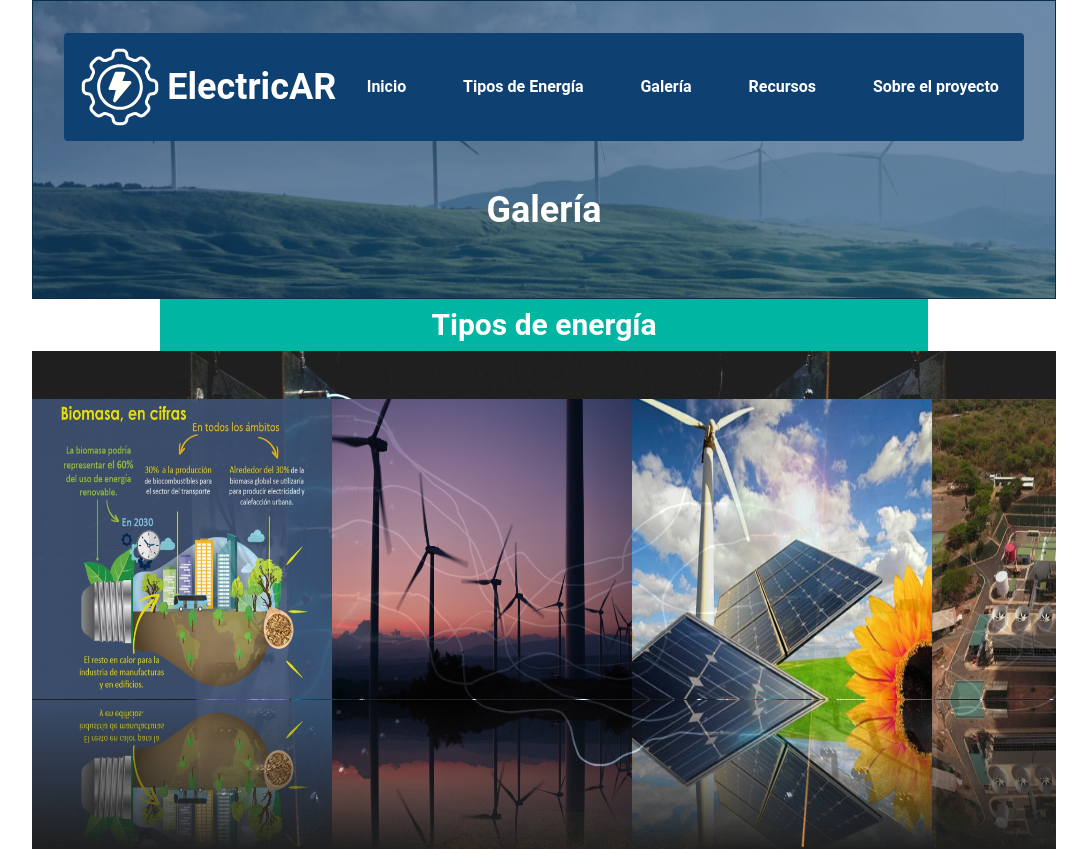
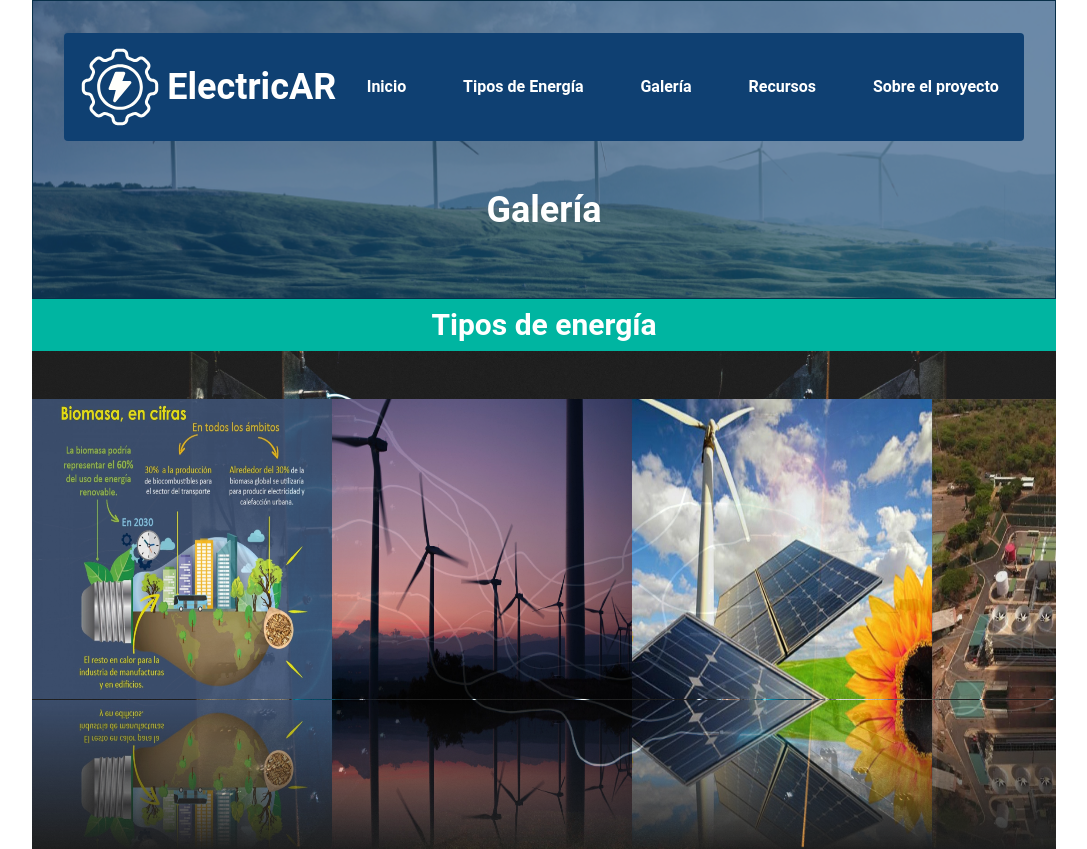
Before and after one commit to RoyMral/ElectricAR, a React (Vite) app: page /galeria in a window 1280 px wide. Shown: the top 849 px of the page, without its empty margins (96-1183 px from the left). Built offline with nearby package versions, Linux system fonts and the light colour scheme.

Commit message:
Corrección ancho de Componente Subtitles

```diff
--- a/src/Components/Subtitles.jsx
+++ b/src/Components/Subtitles.jsx
@@ -2,7 +2,7 @@ import PropTypes from "prop-types";
 
 function Subtitles({ title }) {
   return (
-    <h2 className="bg-[#00B5A1] py-2 text-white font-bold mx-auto text-center sm:w-[640px] md:text-3xl md:w-[768px] lg-w-[1024px]">
+    <h2 className="bg-[#00B5A1] py-2 text-white font-bold mx-auto text-center sm:w-[640px] md:text-3xl md:w-[768px] lg:w-[1024px]">
       {title}
     </h2>
   );
```
